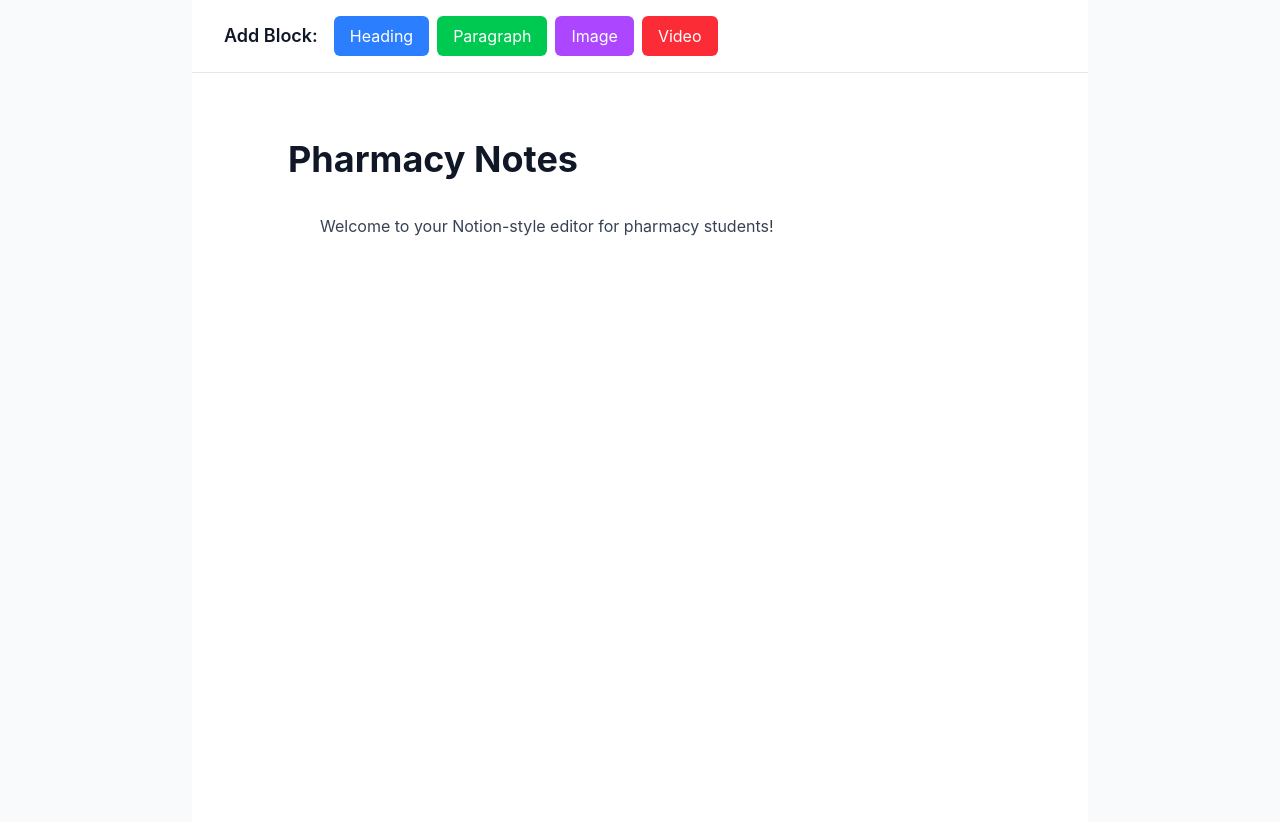
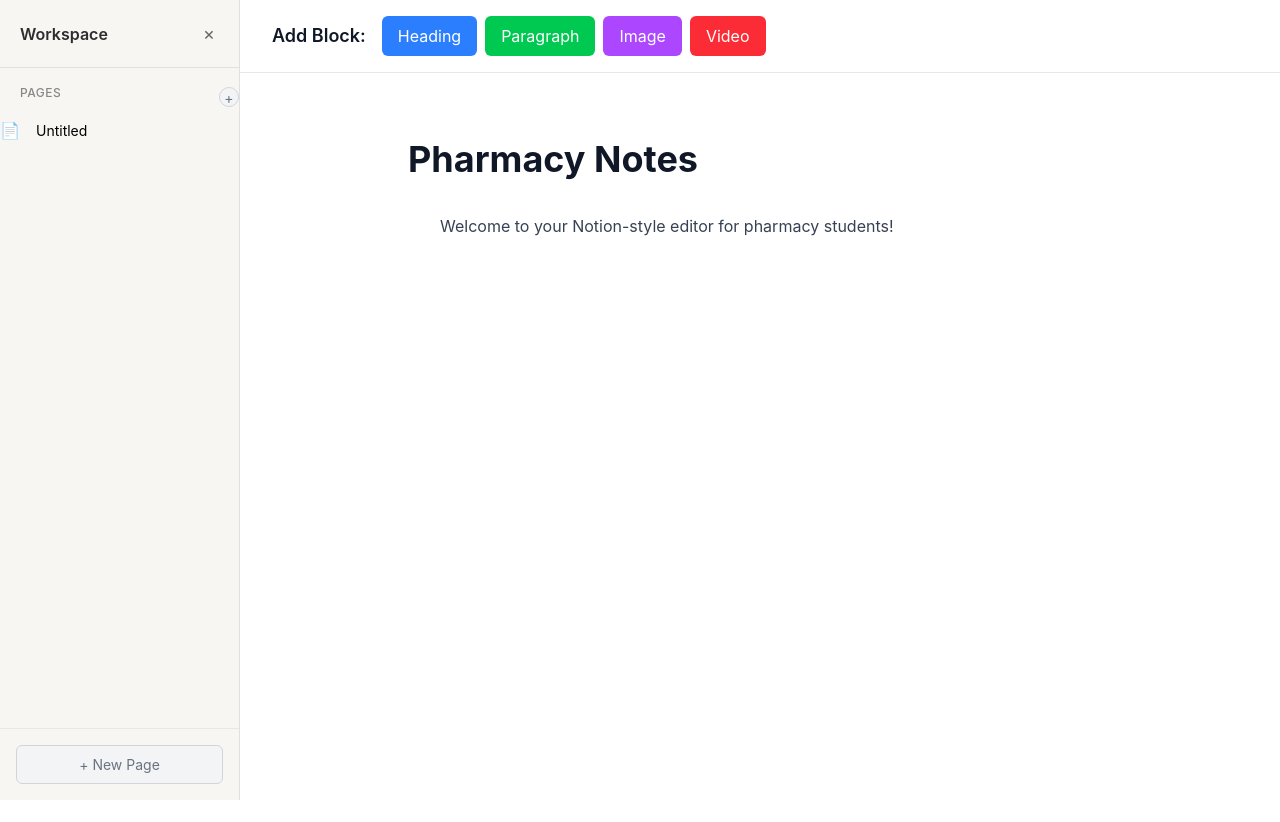
Before and after one commit to Ultreck/notion_styled, a React (Vite) app: page / in a window 1280 px wide. Shown: the top 822 px of the page. After the commit the page ends 800 px from the top, so only its background shows below. Built offline with nearby package versions, Linux system fonts and the light colour scheme.

Commit message:
feat: created sidebar css

```diff
--- a/src/App.tsx
+++ b/src/App.tsx
@@ -1,18 +1,25 @@
 
 import React from 'react';
 import { EditorProvider } from './contexts/EditorContext';
+import { UIProvider } from './contexts/UIContext';
 import Editor from './components/Editor/Editor';
-import Toolbar from './components/Toolbar'
+import Toolbar from './components/Toolbar';
+import Sidebar from './components/Sidebar/Sidebar';
 
 function App() {
   return (
     <EditorProvider>
-      <div className="min-h-screen bg-gray-50">
-        <div className="max-w-4xl mx-auto">
-          <Toolbar />
-          <Editor />
+      <UIProvider>
+        <div className="h-screen overflow-hidden">
+          <div className="flex h-screen">
+            <Sidebar />
+            <div className="flex-1 flex flex-col overflow-hidden">
+              <Toolbar />
+              <Editor />
+            </div>
+          </div>
         </div>
-      </div>
+      </UIProvider>
     </EditorProvider>
   );
 }
--- a/src/components/Editor/Editor.tsx
+++ b/src/components/Editor/Editor.tsx
@@ -1,4 +1,3 @@
-
 import React from 'react';
 import { DndContext, closestCenter, KeyboardSensor, PointerSensor, useSensor, useSensors } from '@dnd-kit/core';
 import { SortableContext, sortableKeyboardCoordinates, verticalListSortingStrategy } from '@dnd-kit/sortable';
@@ -6,8 +5,8 @@ import { useEditor } from '../../contexts/EditorContext';
 import SortableBlock from '../blocks/SortableBlock';
 
 const Editor: React.FC = () => {
-  const { state, moveBlock } = useEditor();
-  const blocks = state.blocks;
+  const { state, moveBlock, getCurrentPageBlocks } = useEditor();
+  const blocks = getCurrentPageBlocks();
 
   const sensors = useSensors(
     useSensor(PointerSensor),
```
